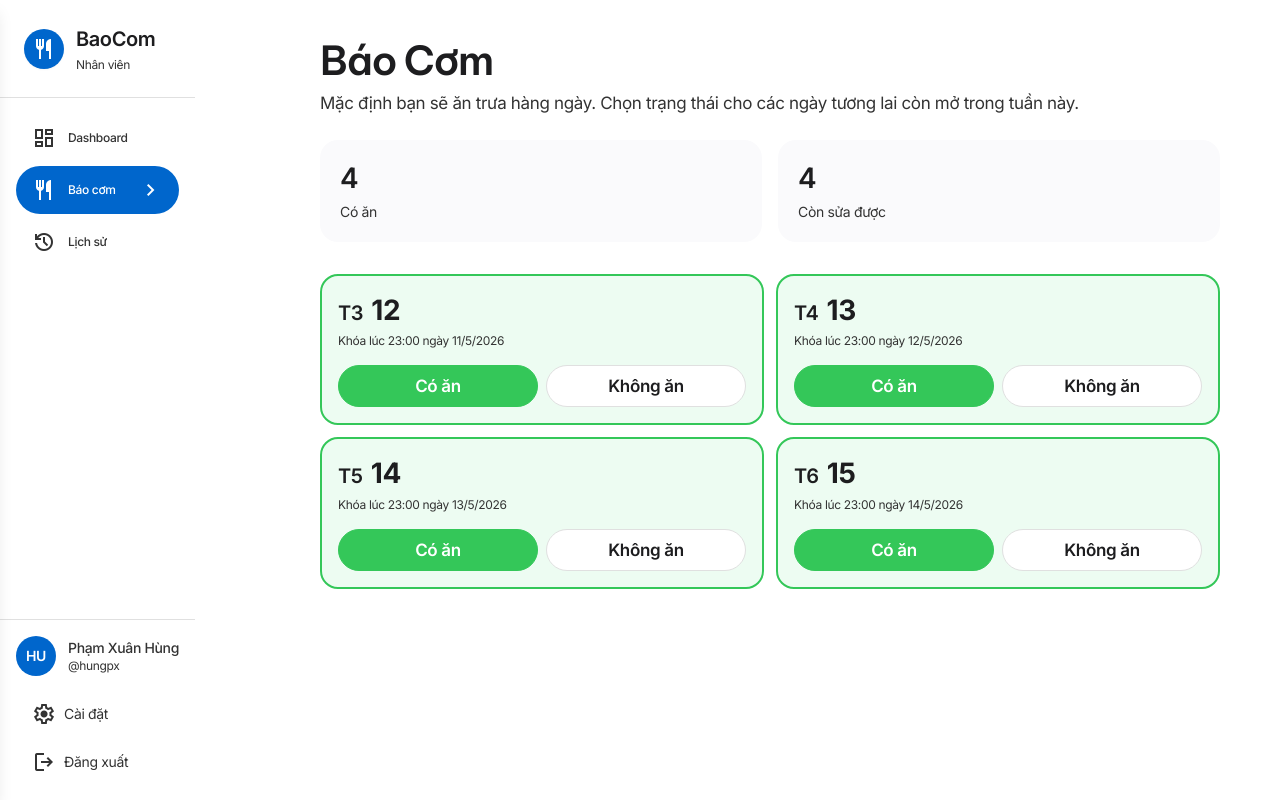
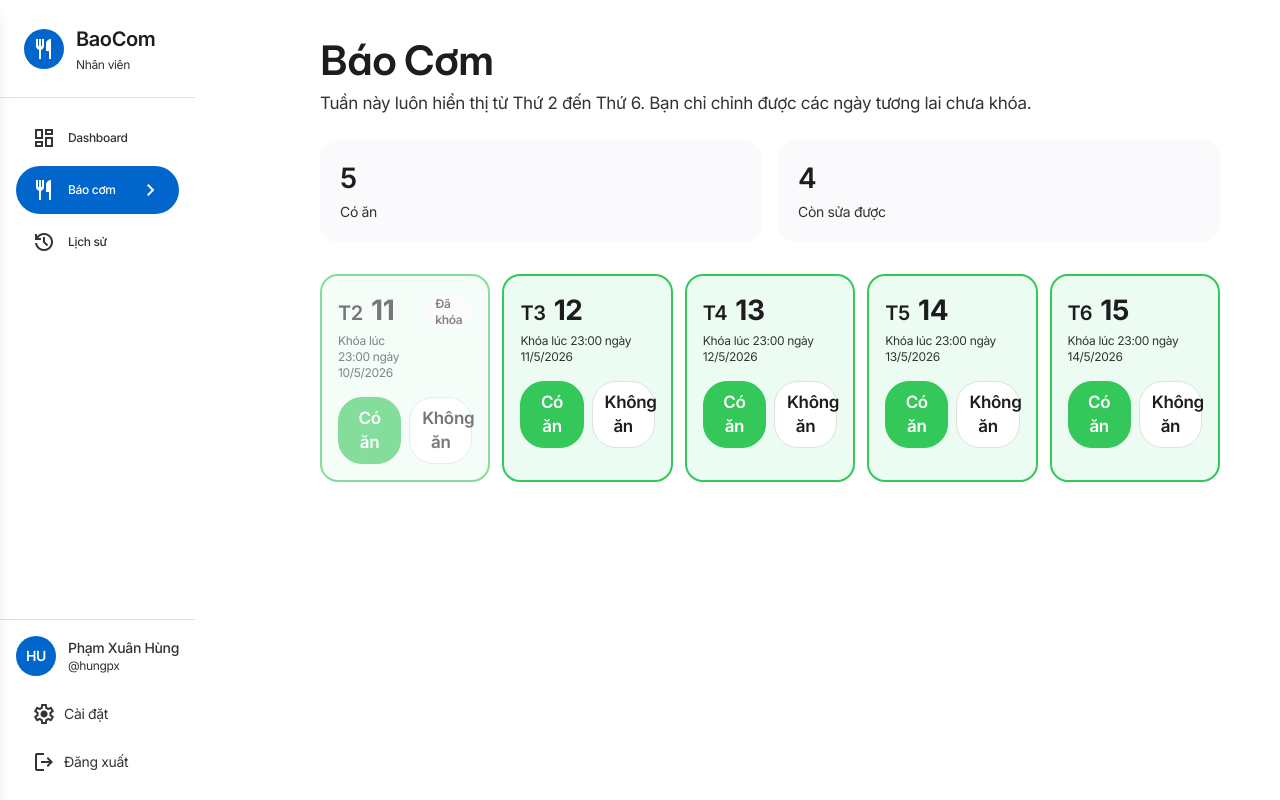
Before and after one commit to huyhoang1006/baocom, a Next.js app: page /book in a window 1280 px wide. Built offline with nearby package versions, Linux system fonts and the light colour scheme; no server answers.

Commit message:
feat: show full current week on book page

```diff
--- a/app/(employee)/book/page.tsx
+++ b/app/(employee)/book/page.tsx
@@ -2,7 +2,7 @@
 
 import { useMemo, useState } from "react"
 import { useRegistrations } from "@/hooks/useRegistrations"
-import { getCurrentWeekFutureWeekdays } from "@/lib/registrationWindow"
+import { getCurrentWeekWeekdays, startOfLocalDay } from "@/lib/registrationWindow"
 
 type Status = "eating" | "not-eating"
 
@@ -11,10 +11,17 @@ export default function BookPage() {
   const { loading, error, setStatus, getStatusForDate } = useRegistrations()
 
   const days = useMemo(() => {
-    return getCurrentWeekFutureWeekdays(today).map((day) => ({
-      ...day,
-      status: (getStatusForDate(day.dateKey) || "eating") as Status,
-    }))
+    const todayStart = startOfLocalDay(today)
+
+    return getCurrentWeekWeekdays(today).map((day) => {
+      const isPastOrToday = day.date <= todayStart
+
+      return {
+        ...day,
+        locked: day.locked || isPastOrToday,
+        status: (getStatusForDate(day.dateKey) || "eating") as Status,
+      }
+    })
   }, [today, getStatusForDate])
 
   const [notification, setNotification] = useState<{ type: "success" | "error"; message: string } | null>(null)
@@ -42,7 +49,7 @@ export default function BookPage() {
         <div className="max-w-[900px] mx-auto">
           <h1 className="text-3xl font-semibold tracking-tight text-ink">Báo Cơm</h1>
           <p className="text-base text-ink-muted-80 mt-2">
-            Mặc định bạn sẽ ăn trưa hàng ngày. Chọn trạng thái cho các ngày tương lai còn mở trong tuần này.
+            Tuần này luôn hiển thị từ Thứ 2 đến Thứ 6. Bạn chỉ chỉnh được các ngày tương lai chưa khóa.
           </p>
         </div>
       </header>
@@ -66,12 +73,6 @@ export default function BookPage() {
             </div>
           )}
 
-          {!loading && days.length === 0 && (
-            <div className="rounded-[18px] bg-surface-container-low p-5 text-ink-muted-80">
-              Không còn ngày làm việc tương lai trong tuần này.
-            </div>
-          )}
-
           {!loading && days.length > 0 && openCount === 0 && (
             <div className="rounded-[18px] bg-surface-container-low p-5 text-ink-muted-80">
               Không còn ngày nào mở để chỉnh sửa trong tuần này.
@@ -79,7 +80,7 @@ export default function BookPage() {
           )}
 
           {!loading && days.length > 0 && (
-            <div className="grid grid-cols-1 sm:grid-cols-2 gap-3">
+            <div className="grid grid-cols-1 md:grid-cols-2 xl:grid-cols-5 gap-3">
               {days.map((day) => {
                 const isEating = day.status === "eating"
                 const isNotEating = day.status === "not-eating"
@@ -87,6 +88,7 @@ export default function BookPage() {
                 return (
                   <div
                     key={day.dateKey}
+                    data-testid={`book-day-${day.dateKey}`}
                     className={`
                       relative p-4 rounded-[18px] border-2 transition-all duration-200
                       ${day.locked ? "opacity-60" : ""}
```
Also changed, not shown: 1 other file (tests, documents, lock files or other folders).
